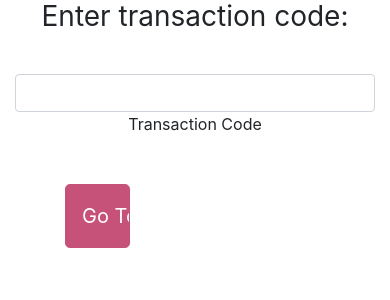
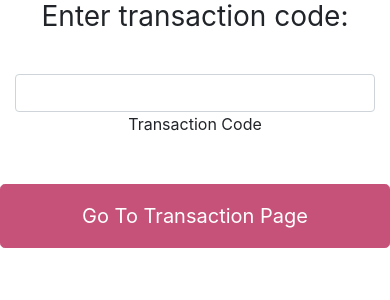
Before and after one commit to mobolaji000/pay-perfectscoremo, a Flask app: template app/templates/input_transaction_id.html in a window 390 px wide. Shown: the top 300 px of the page. Run offline with Flask 2, Linux system fonts and the light colour scheme; the template is opened without the code that fills it, so the values that code supplies are empty; the visitor is signed in with stand-in values (Sample User, id 1); parts of the project's set-up code (start-up, migrations or seed data) failed here and were passed over; some libraries are stand-ins or nearby versions.

Commit message:
make transaction code button mobile responsive3

```diff
--- a/app/templates/input_transaction_id.html
+++ b/app/templates/input_transaction_id.html
@@ -33,9 +33,7 @@
 
 
 	  <div class="row justify-content-center">
-		  <div class="col-xs-8">
-			  <input class="btn btn-primary btn-lg btn-block w-25 p-3" style="border-color: #c6527a !important; background-color: #c6527a !important;" type="submit" value="Go To Transaction Page"></input>
-			  </div>
+			  <input class="btn btn-primary btn-lg btn-block p-3" style="border-color: #c6527a !important; background-color: #c6527a !important;" type="submit" value="Go To Transaction Page"></input>
 	  </div>
 
 	  </form>
```
